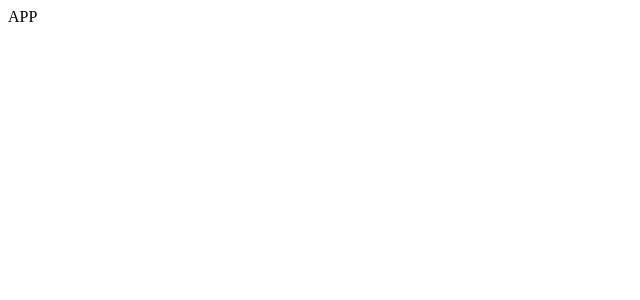
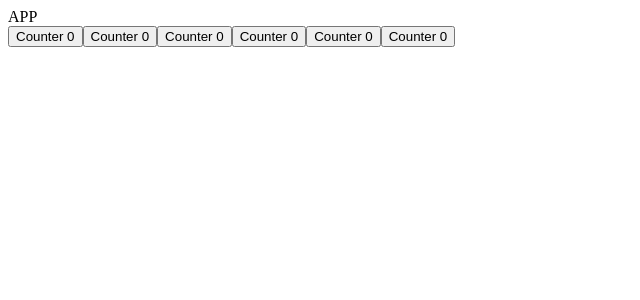
Before and after one commit to COLADOXD/component-1, a Vue app: page / in a window 1280 px wide. Shown: the top 300 px of the page, without its empty margins (0-640 px from the left). Built offline with nearby package versions, Linux system fonts and the light colour scheme.

Commit message:
44. Mi primer componente

```diff
--- a/src/App.vue
+++ b/src/App.vue
@@ -1,9 +1,15 @@
 <script setup>
-
+import ButtonCounter from "./component/ButtonCounter.vue"
 </script>
 
 <template>
   <div>
     APP
   </div>
+  <ButtonCounter></ButtonCounter>
+  <ButtonCounter></ButtonCounter>
+  <ButtonCounter></ButtonCounter>
+  <ButtonCounter></ButtonCounter>
+  <ButtonCounter></ButtonCounter>
+  <ButtonCounter></ButtonCounter>
 </template>
--- /dev/null
+++ b/src/component/ButtonCounter.vue
@@ -0,0 +1,9 @@
+<script setup>
+import { ref } from 'vue';
+
+const counter = ref(0);
+</script>
+
+<template>
+    <button @click="counter++"> Counter {{ counter }} </button>
+</template>
```
